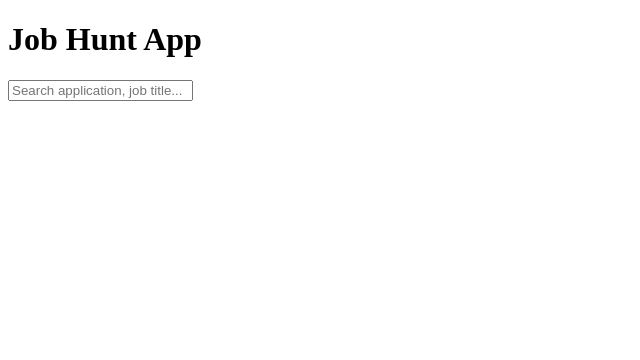
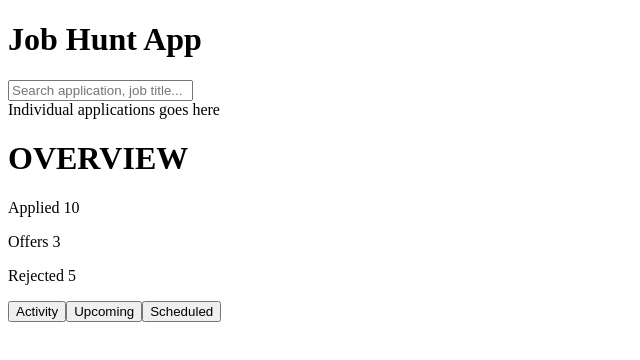
Before and after one commit to ianmnv/job-hunt-app, a React (Vite) app: page / in a window 1280 px wide. Shown: the top 360 px of the page, without its empty margins (0-640 px from the left). Built offline with nearby package versions, Linux system fonts and the light colour scheme.

Commit message:
Start implementing routing & starters of Dashboard component with its tests; small change on html element of EachJob

```diff
--- a/src/App.tsx
+++ b/src/App.tsx
@@ -1,10 +1,20 @@
-// import { BrowserRouter, Routes, Route } from "react-router-dom";
+import { BrowserRouter, Routes, Route } from "react-router-dom";
 import Header from "./pages/Header";
+import ListJobs from "./pages/ListJobs";
+import DashBoard from "./pages/DashBoard";
 
 function App() {
   return (
     <div data-testid="main">
       <Header />
+      <ListJobs />
+
+      <BrowserRouter>
+        <Routes>
+          <Route path="/" element={<DashBoard />} />
+          {/* <Route path="/" element={<DashBoard />} /> */}
+        </Routes>
+      </BrowserRouter>
     </div>
   );
 }
--- a/src/components/EachJob.tsx
+++ b/src/components/EachJob.tsx
@@ -1,5 +1,5 @@
 function EachJob() {
-  return <div role="contentInfo">Application goes here</div>;
+  return <aside role="contentInfo">Individual applications goes here</aside>;
 }
 
 export default EachJob;
--- /dev/null
+++ b/src/pages/DashBoard.tsx
@@ -0,0 +1,34 @@
+function DashBoard() {
+  return (
+    <main className="main-content" data-testid="main-content">
+      <div className="data-content">
+        <h1>OVERVIEW</h1>
+        {/* Applied - Offers received - Rejected */}
+        <div
+          className="overall-metrics-cont"
+          data-testid="overall-metrics-cont"
+        >
+          <p data-testid="overall-results">
+            Applied <span>10</span>
+          </p>
+          <p data-testid="overall-results">
+            Offers <span>3</span>
+          </p>
+          <p data-testid="overall-results">
+            Rejected <span>5</span>
+          </p>
+        </div>
+
+        {/* Activity nav: 1. Applied to (company name) as (position); 2. Upcoming interviews; 3. Schedule interviews  */}
+        <nav>
+          <button>Activity</button>
+          <button>Upcoming</button>
+          <button>Scheduled</button>
+        </nav>
+        {/* Reminders/Pending tasks */}
+      </div>
+    </main>
+  );
+}
+
+export default DashBoard;
```
Also changed, not shown: 1 other file (tests, documents, lock files or other folders).
